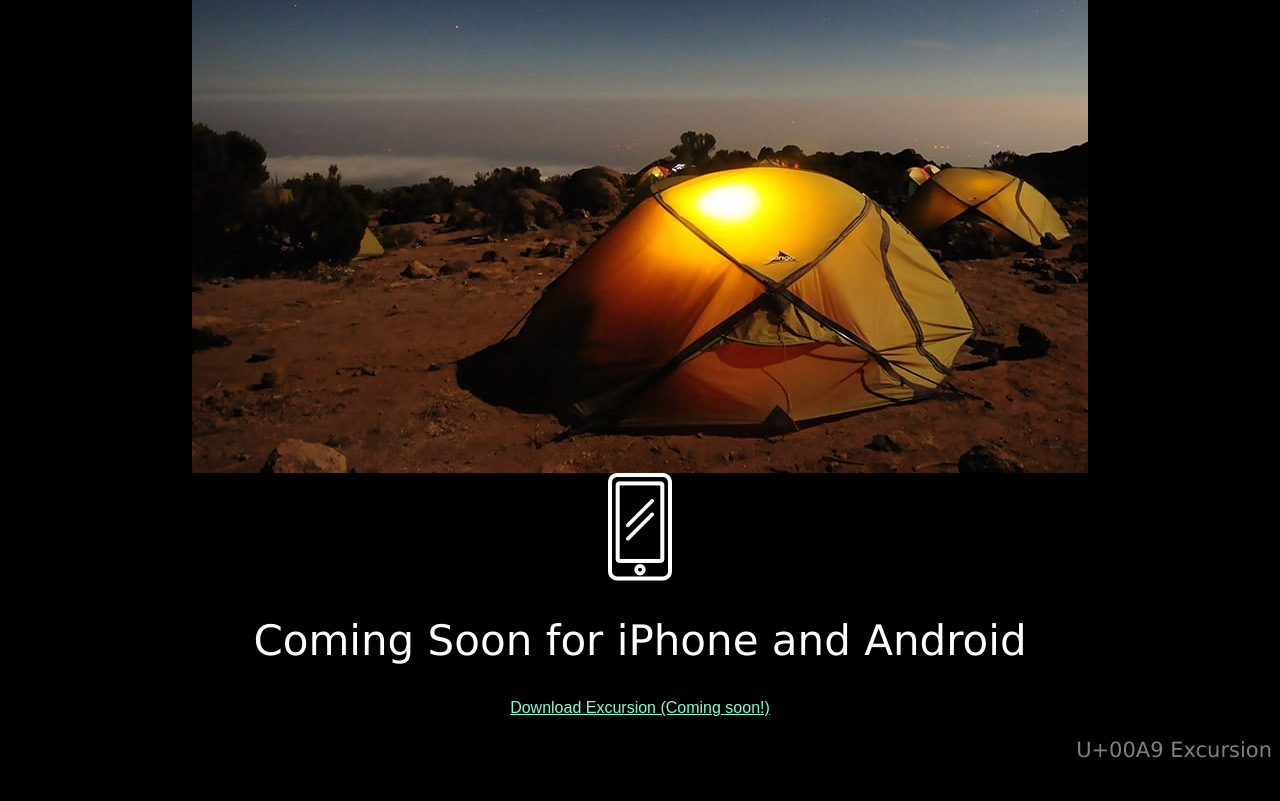
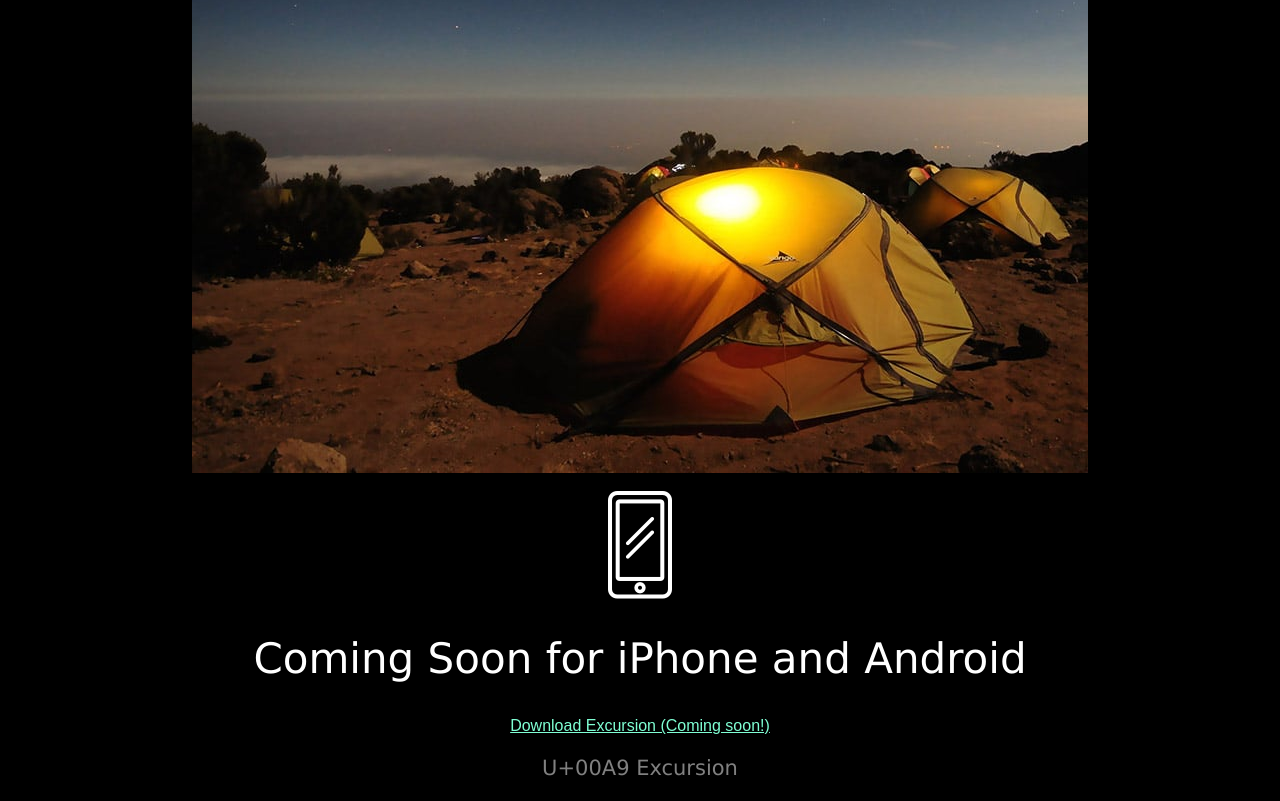
Before and after one commit to FPSdudeman/excursion, a plain HTML site: page index.html in a window 1280 px wide. Shown: the part 511-1312 px from the top of the page. Drawn offline with Linux system fonts and the light colour scheme.

Commit message:
Missd some important parts

```diff
--- a/index.html
+++ b/index.html
@@ -13,9 +13,9 @@
 		<source src="resources/videos/excursion.mp4" type="video/mp4">
 	</video>
 	<h2>Your personal travel guide</h2>
-	<p>Excursion remembers places you like, and recommends new points of interest around you.</p>
+	<p> Excursion remembers places you like, and recommends new points of interest around you.</p>
 	<img class="image1" src="resources/images/camp.jpg">
-	<img class="image2" src="resources/images/phone.png">
+	<br><img class="image2" src="resources/images/phone.png">
 	<h2>Coming Soon for iPhone and Android</h2>
 	<a id="top-link" href="https://8efe2e9bec104793b47cd53329a1edb2.cc-propeller.cloud/?allowEmbedForCodecademy=false&allowCopyAndPasteForCodecademy=true&allowFileUploadForCodecademy=true&allowFileDownloadForCodecademy=true&allowExternalLinkForCodecademy=true&allowAICodeExplainForCodecademy=true&allowAIChatAssistantForCodecademy=true&allowAIErrorExplainForCodecademy=true#">Download Excursion (Coming soon!)</a>
 </body>
--- a/resources/css/style.css
+++ b/resources/css/style.css
@@ -27,6 +27,7 @@ h2 {
 }
 
 p {
+	text-align: center;
 	font-family: Verdana;
 	font-size: 21px;
 	color: gray;
```
